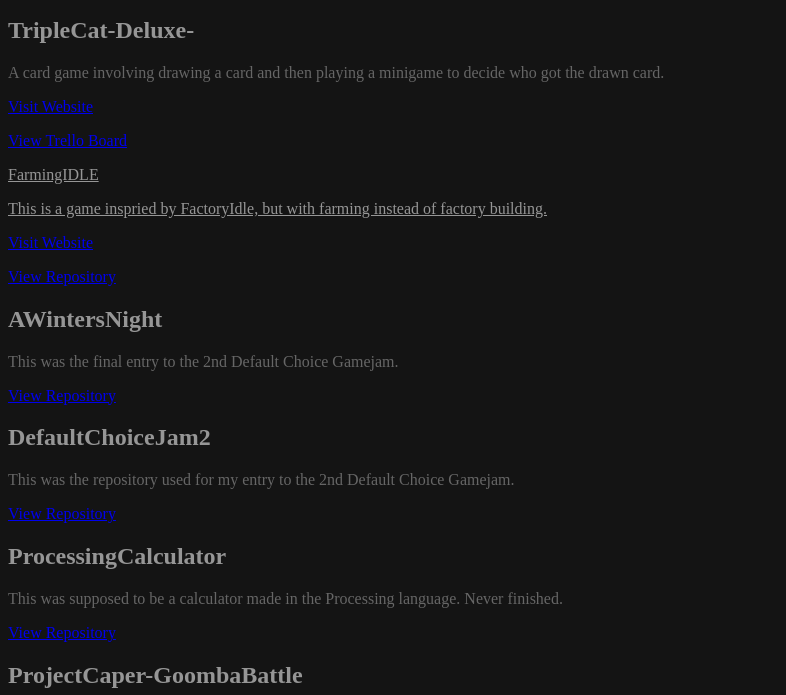
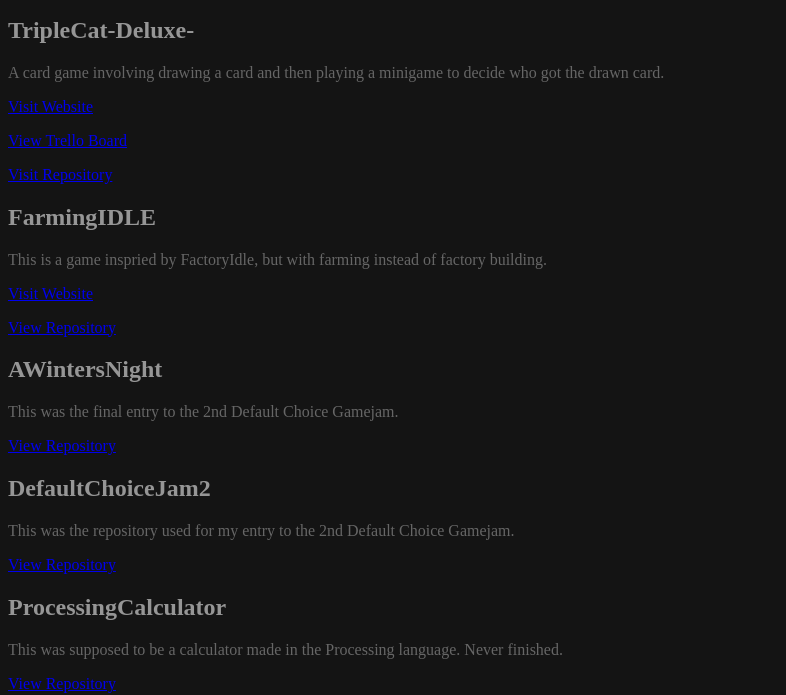
Before and after one commit to Hedgy134117/DeepStorage, a plain HTML site: page index.html in a window 1280 px wide. Shown: the part 105-800 px from the top of the page, without its empty margins (0-786 px from the left). Drawn offline with Linux system fonts and the light colour scheme.

Commit message:
Update index.html

```diff
--- a/index.html
+++ b/index.html
@@ -14,7 +14,7 @@
     <p>A card game involving drawing a card and then playing a minigame to decide who got the drawn card.</p>
     <p><a href="https://hedgy134117.github.io/tpc">Visit Website</a></p>
     <p><a href="https://trello.com/b/2OyMsMpd/triplecat-deluxe-development">View Trello Board</a></p>
-    <p><a href="https://github.com/Hedgy134117/tpc
+    <p><a href="https://github.com/Hedgy134117/tpc">Visit Repository</a></p>
   </div>
 
   <h2 id="title">FarmingIDLE</h2>
```
